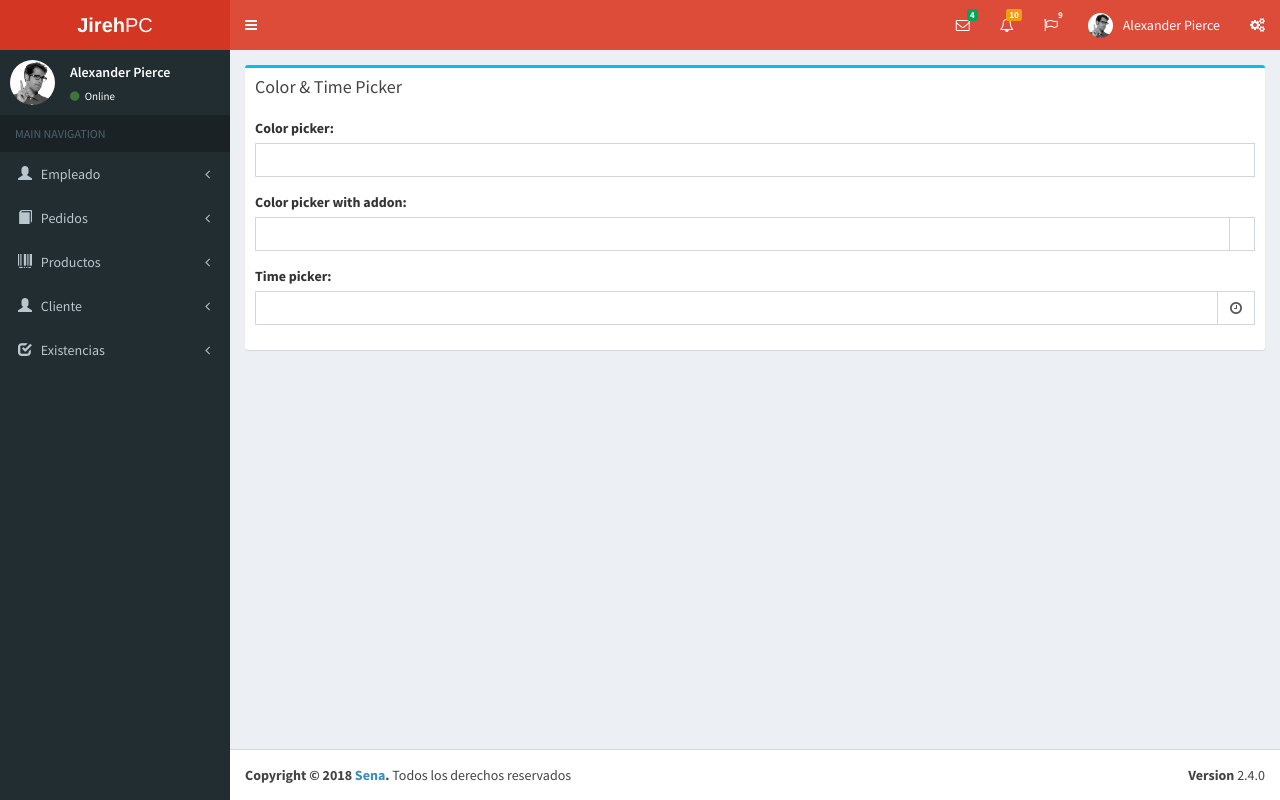
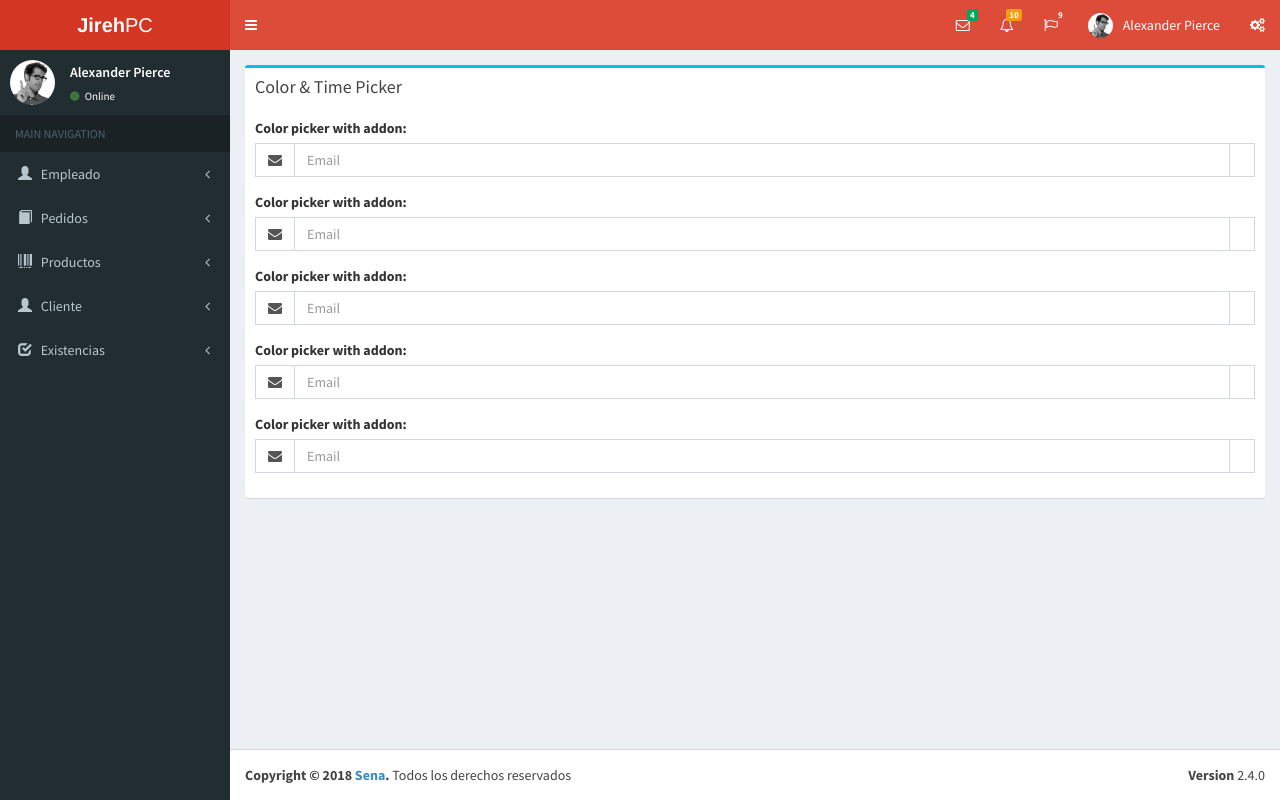
Before and after one commit to dawinson1/jirehPC, a PHP site: page /empleado/formEmpleado in a window 1280 px wide. Run offline with PHP 8.4, Linux system fonts and the light colour scheme; some libraries are stand-ins or nearby versions.

Commit message:
implementando iconos en formulario empleado

```diff
--- a/application/view/empleado/formEmpleado.php
+++ b/application/view/empleado/formEmpleado.php
@@ -5,19 +5,55 @@
               <h3 class="box-title">Color &amp; Time Picker</h3>
             </div>
             <div class="box-body">
-              <!-- Color Picker -->
+
               <div class="form-group">
-                <label>Color picker:</label>
-                <input type="text" class="form-control my-colorpicker1 colorpicker-element">
+                <label>Color picker with addon:</label>
+
+                <div class="input-group my-colorpicker2 colorpicker-element">
+                <span class="input-group-addon"><i class="fa fa-envelope"></i></span>
+                <input type="email" class="form-control" placeholder="Email">
+
+                  <div class="input-group-addon">
+                    <i></i>
+                  </div>
+                </div>
+                <!-- /.input group -->
+              </div>
+              <div class="form-group">
+                <label>Color picker with addon:</label>
+
+                <div class="input-group my-colorpicker2 colorpicker-element">
+                <span class="input-group-addon"><i class="fa fa-envelope"></i></span>
+                <input type="email" class="form-control" placeholder="Email">
+
+                  <div class="input-group-addon">
+                    <i></i>
+                  </div>
+                </div>
+                <!-- /.input group -->
               </div>
               <!-- /.form group -->
+              <div class="form-group">
+                <label>Color picker with addon:</label>
+
+                <div class="input-group my-colorpicker2 colorpicker-element">
+                <span class="input-group-addon"><i class="fa fa-envelope"></i></span>
+                <input type="email" class="form-control" placeholder="Email">
+
+                  <div class="input-group-addon">
+                    <i></i>
+                  </div>
+                </div>
+                <!-- /.input group -->
+              </div>
 
               <!-- Color Picker -->
               <div class="form-group">
                 <label>Color picker with addon:</label>
 
                 <div class="input-group my-colorpicker2 colorpicker-element">
-                  <input type="text" class="form-control">
+                <span class="input-group-addon"><i class="fa fa-envelope"></i></span>
+                <input type="email" class="form-control" placeholder="Email">
 
                   <div class="input-group-addon">
                     <i></i>
@@ -28,17 +64,19 @@
               <!-- /.form group -->
 
               <!-- time Picker -->
-              <div class="bootstrap-timepicker">
-                <div class="form-group">
-                  <label>Time picker:</label>
+              <div class="form-group">
+                <label>Color picker with addon:</label>
 
-                  <div class="input-group">
-                    <input type="text" class="form-control timepicker">
+                <div class="input-group my-colorpicker2 colorpicker-element">
+                <span class="input-group-addon"><i class="fa fa-envelope"></i></span>
+                <input type="email" class="form-control" placeholder="Email">
 
-                    <div class="input-group-addon">
-                      <i class="fa fa-clock-o"></i>
-                    </div>
+                  <div class="input-group-addon">
+                    <i></i>
                   </div>
+                </div>
+                <!-- /.input group -->
+              </div>
                   <!-- /.input group -->
                 </div>
                 <!-- /.form group -->
```
